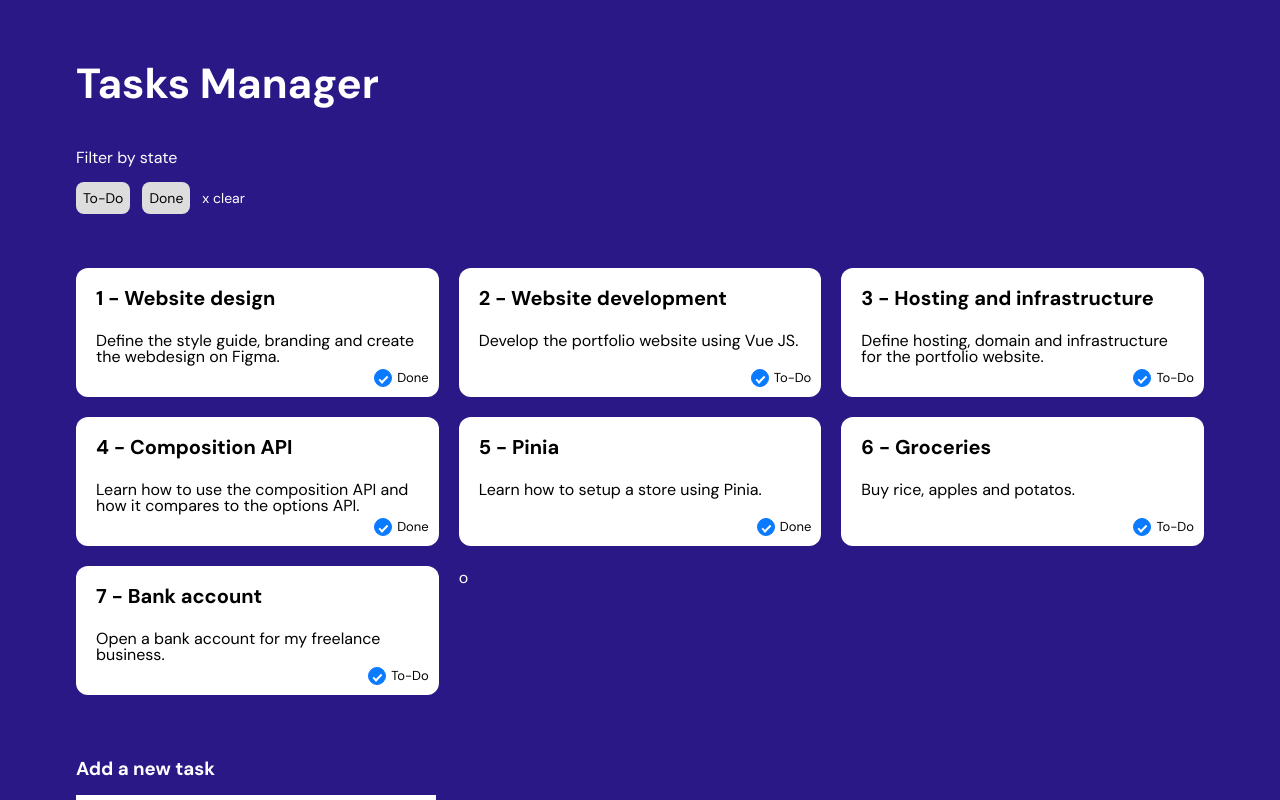
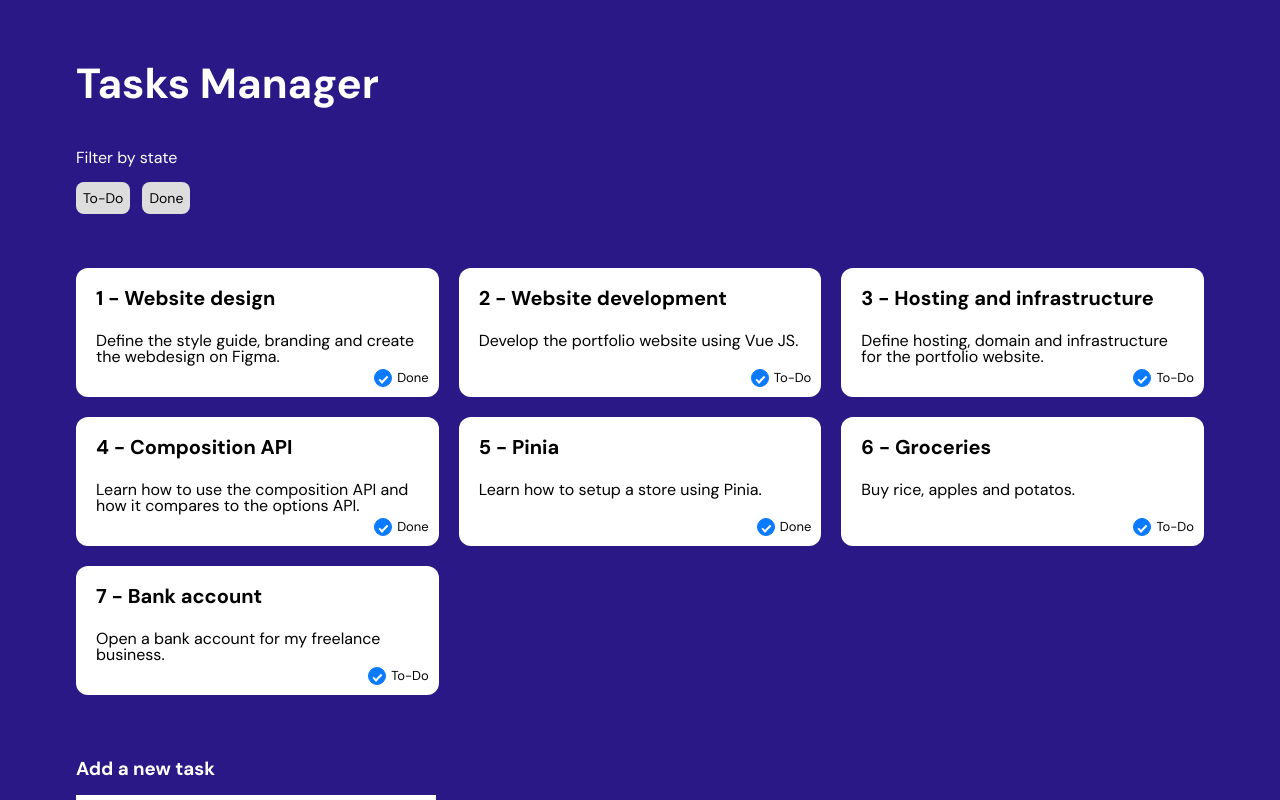
Before and after one commit to Karim-Mahgoub/Task-Manager, a Vue app: page / in a window 1280 px wide. Shown: the top 800 px of the page. Built offline with nearby package versions, Linux system fonts and the light colour scheme.

Commit message:
Adding Filter component to filter tasks by State

```diff
--- a/src/App.vue
+++ b/src/App.vue
@@ -1,6 +1,7 @@
 <script setup>
-import { reactive } from "vue";
+import { ref, reactive } from "vue";
 import Task from "./components/Task.vue";
+import Filter from "./components/Filter.vue";
 
 const appName = "Tasks Manager";
 
@@ -54,6 +55,8 @@ let tasks = reactive([
 
 let newTask = { completed: false };
 
+let filterBy = ref("");
+
 function addTask() {
   if (newTask.name && newTask.description) {
     newTask.id = Math.max(...tasks.map((task) => task.id)) + 1;
@@ -71,6 +74,10 @@ function toggleCompleted(id) {
     }
   });
 }
+
+function setFilter(value) {
+  filterBy.value = value;
+}
 </script>
 
 <template>
@@ -81,16 +88,7 @@ function toggleCompleted(id) {
       </div>
     </div>
 
-    <div class="filters">
-      <div>
-        <p>Filter by state</p>
-        <div class="badges">
-          <div class="badge">To-Do</div>
-          <div class="badge">Done</div>
-          <span class="clear"> x clear </span>
-        </div>
-      </div>
-    </div>
+    <Filter :filterBy="filterBy" @setFilter="setFilter" />
 
     <div class="tasks">
       <Task
@@ -99,7 +97,6 @@ function toggleCompleted(id) {
         :task="task"
         :key="index"
       />
-      o
     </div>
 
     <div class="add-task">
@@ -146,37 +143,6 @@ function toggleCompleted(id) {
   }
 }
 
-.filters {
-  display: flex;
-  flex-direction: column;
-  margin: 40px 0;
-
-  p {
-    font-size: 16px;
-    font-weight: 400;
-    line-height: 21px;
-    letter-spacing: 0em;
-    text-align: left;
-  }
-
-  .badges {
-    display: flex;
-    flex-wrap: wrap;
-    gap: 12px;
-    margin: 14px 0;
-    align-items: center;
-  }
-
-  .clear {
-    font-size: 14px;
-    font-weight: 400;
-    line-height: 16px;
-    letter-spacing: 0em;
-    text-align: left;
-    cursor: pointer;
-  }
-}
-
 .tasks {
   display: grid;
   grid-template-columns: repeat(3, 1fr);
--- a/src/assets/main.css
+++ b/src/assets/main.css
@@ -53,22 +53,3 @@ body {
   width: 14px;
   height: 14px;
 }
-
-.badge {
-  padding: 8px 7px;
-  background-color: var(--gray-color);
-  color: var(--black-color);
-  font-size: 14px;
-  font-weight: 400;
-  line-height: 16px;
-  letter-spacing: 0em;
-  text-align: left;
-  border-radius: 8px;
-  cursor: pointer;
-  user-select: none;
-}
-
-.badge.selected {
-    background-color: #E42C5F;
-    color: var(--white-color);
-}
--- /dev/null
+++ b/src/components/Filter.vue
@@ -0,0 +1,82 @@
+<script setup>
+const props = defineProps(["filterBy"]);
+</script>
+
+<template>
+  <div class="filters">
+    <div>
+      <p>Filter by state</p>
+      <div class="badges">
+        <div
+          @click="$emit('setFilter', 'todo')"
+          class="badge"
+          :class="{ selected: filterBy === 'todo' }"
+        >
+          To-Do
+        </div>
+        <div
+          @click="$emit('setFilter', 'done')"
+          class="badge"
+          :class="{ selected: filterBy === 'done' }"
+        >
+          Done
+        </div>
+        <span @click="$emit('setFilter', '')" v-if="filterBy" class="clear">
+          x clear
+        </span>
+      </div>
+    </div>
+  </div>
+</template>
+
+<style lang="scss" scoped>
+.filters {
+  display: flex;
+  flex-direction: column;
+  margin: 40px 0;
+
+  p {
+    font-size: 16px;
+    font-weight: 400;
+    line-height: 21px;
+    letter-spacing: 0em;
+    text-align: left;
+  }
+
+  .badges {
+    display: flex;
+    flex-wrap: wrap;
+    gap: 12px;
+    margin: 14px 0;
+    align-items: center;
+
+    .badge {
+      padding: 8px 7px;
+      background-color: var(--gray-color);
+      color: var(--black-color);
+      font-size: 14px;
+      font-weight: 400;
+      line-height: 16px;
+      letter-spacing: 0em;
+      text-align: left;
+      border-radius: 8px;
+      cursor: pointer;
+      user-select: none;
+
+      &.selected {
+        background-color: #e42c5f;
+        color: var(--white-color);
+      }
+    }
+  }
+
+  .clear {
+    font-size: 14px;
+    font-weight: 400;
+    line-height: 16px;
+    letter-spacing: 0em;
+    text-align: left;
+    cursor: pointer;
+  }
+}
+</style>
```
